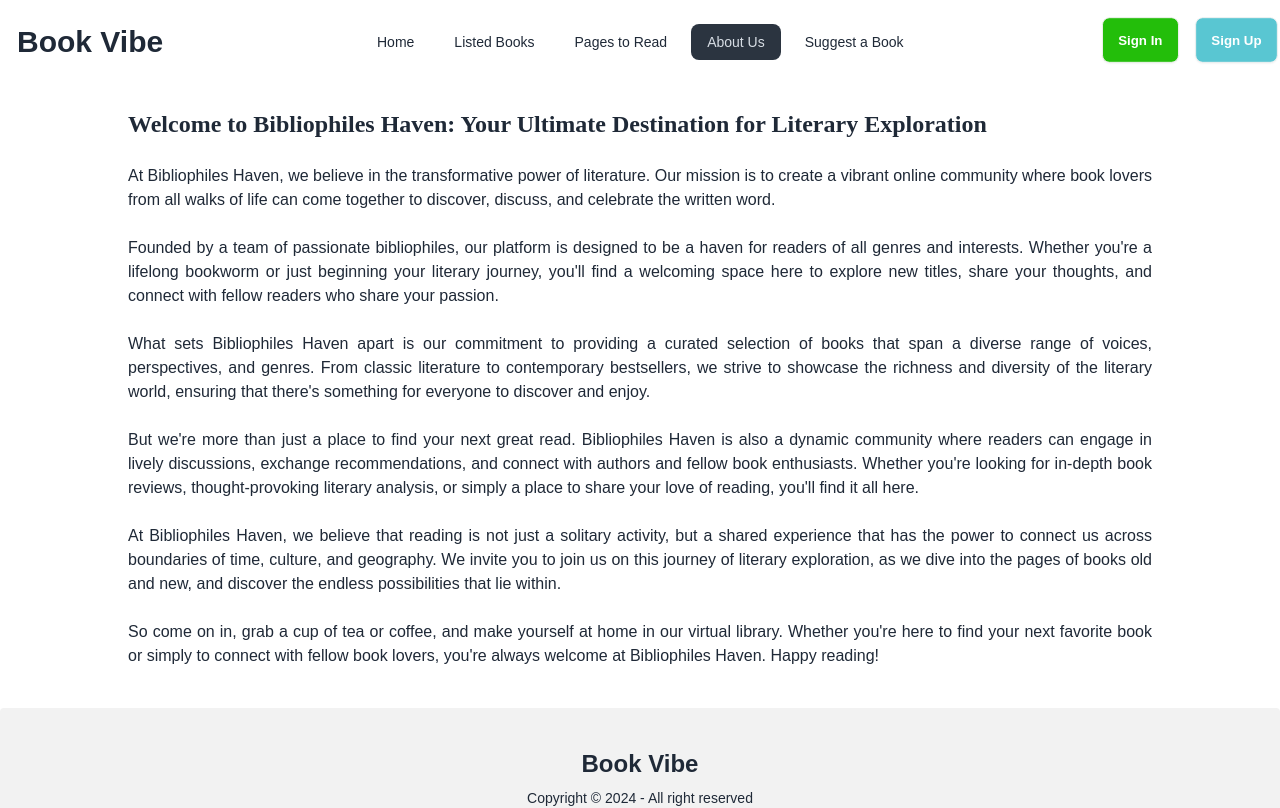
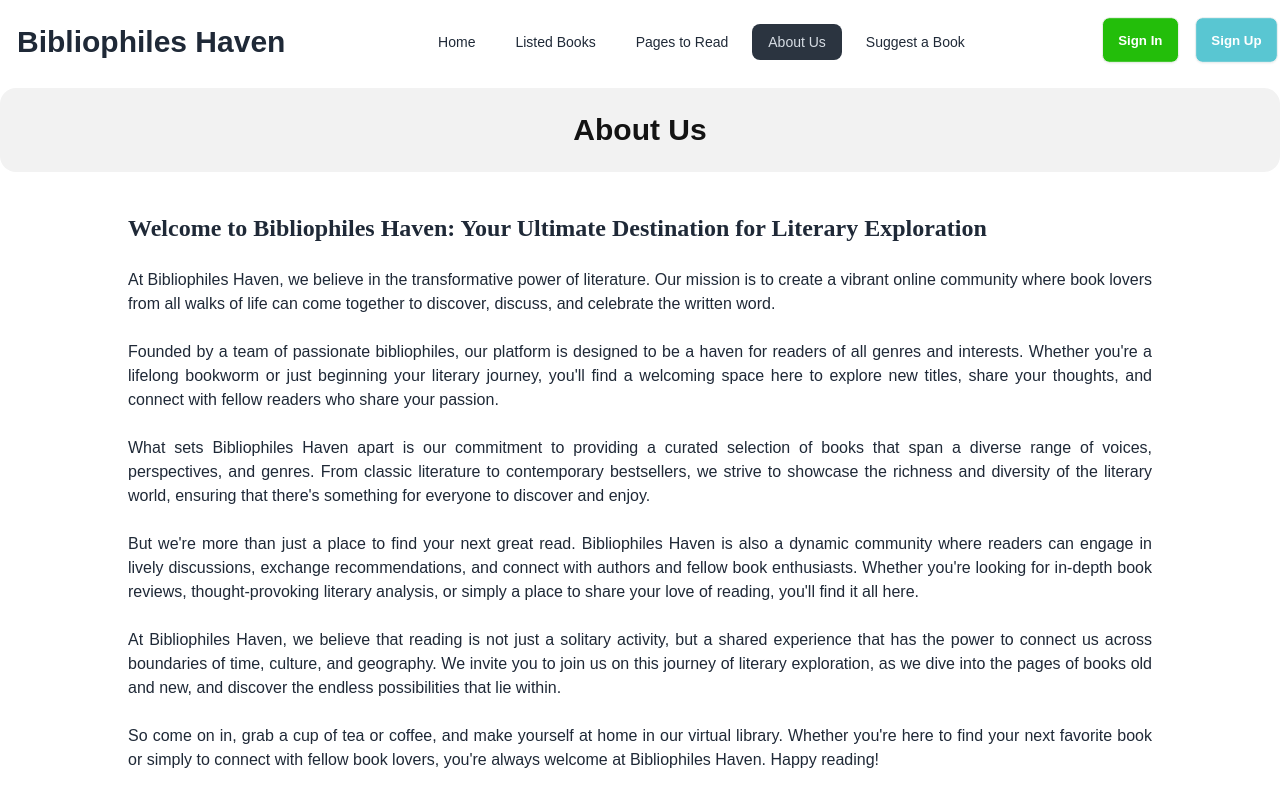
Before and after one commit to arparvej1/assignment-8-book-review, a React (Create React App) app: page /about-us in a window 1280 px wide. Shown: the top 808 px of the page. Built offline with nearby package versions, Linux system fonts and the light colour scheme.

Commit message:
add bg color

```diff
--- a/public/index.html
+++ b/public/index.html
@@ -24,7 +24,7 @@
       work correctly both with client-side routing and a non-root public URL.
       Learn how to configure a non-root public URL by running `npm run build`.
     -->
-    <title>Book Vibe</title>
+    <title>Bibliophiles Haven</title>
   </head>
   <body>
     <noscript>You need to enable JavaScript to run this app.</noscript>
--- a/src/components/AboutUs/AboutUs.jsx
+++ b/src/components/AboutUs/AboutUs.jsx
@@ -2,7 +2,12 @@ import React from 'react';
 
 const AboutUs = () => {
   return (
+    <>
+      <div className="text-center rounded-2xl bg-base-200 py-6 my-5">
+        <h1 className="text-2xl md:text-3xl font-bold text-[#131313]">About Us</h1>
+      </div>
       <div className='max-w-5xl mx-4 md:mx-auto my-6 md:my-10'>
+
         <h3 className='font-bold text-2xl'>Welcome to Bibliophiles Haven: Your Ultimate Destination for Literary Exploration</h3>
         <br />
         <p className='text-justify'>
@@ -24,6 +29,7 @@ const AboutUs = () => {
           So come on in, grab a cup of tea or coffee, and make yourself at home in our virtual library. Whether you're here to find your next favorite book or simply to connect with fellow book lovers, you're always welcome at Bibliophiles Haven. Happy reading!
         </p>
       </div>
+    </>
   );
 };
 
--- a/src/components/Header/Header.jsx
+++ b/src/components/Header/Header.jsx
@@ -28,7 +28,7 @@ const Header = () => {
               </ul>
             </div>
           </div>
-          <Link className="btn btn-ghost text-2xl md:text-3xl font-bold">Book Vibe</Link>
+          <Link className="btn btn-ghost text-2xl md:text-3xl font-bold">Bibliophiles Haven</Link>
         </div>
         <div className="navbar-center hidden lg:flex">
           <ul className="menu menu-horizontal px-1 flex gap-2">
--- a/src/components/PagesToRead/PagesToRead.jsx
+++ b/src/components/PagesToRead/PagesToRead.jsx
@@ -34,7 +34,7 @@ const PagesToRead = () => {
 
 
   return (
-    <div>
+    <div className="bg-[#13131308] rounded-3xl">
       <div className="flex justify-center my-5 md:my-10 lg:my-16">
         <BarChart
           width={800}
```
Lines whose indentation alone changed are shown as unchanged.
